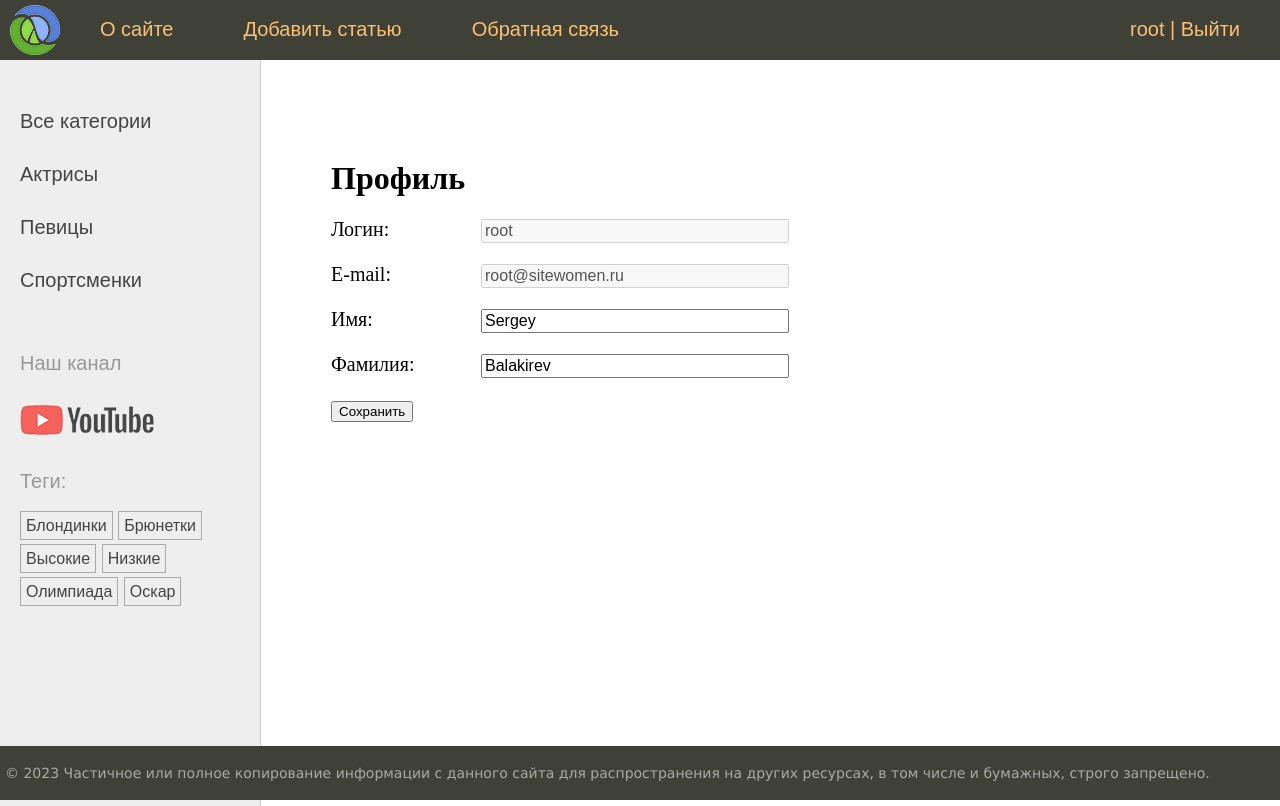
After one commit to gogotape/womensite_selfedu, a Django app: page /users/profile/ in a window 1280 px wide. The commit adds this page. Run offline with Django 4.2, Linux system fonts and the light colour scheme; a user stored in the database is signed in; data comes from the database, SQL or seed files in the repository; both versions use the stored data as it was after the commit.

Commit message:
feat: add registration by email; add user profile page
# lesson 66

```diff
--- a/sitewomen/sitewomen/settings.py
+++ b/sitewomen/sitewomen/settings.py
@@ -133,3 +133,8 @@ DEFAULT_AUTO_FIELD = 'django.db.models.BigAutoField'
 LOGIN_REDIRECT_URL = 'home'
 LOGOUT_REDIRECT_URL = 'home'
 LOGIN_URL = 'users:login'
+
+AUTHENTICATION_BACKENDS = [
+    'django.contrib.auth.backends.ModelBackend',
+    'users.authentication.EmailAuthBackend',
+]
--- a/sitewomen/templates/base.html
+++ b/sitewomen/templates/base.html
@@ -21,7 +21,8 @@
 				<li><a href="{% url m.url_name %}">{{m.title}}</a></li>
 {% endfor %}
 				{% if user.is_authenticated %}
-				<li class="last"> {{user.username}} <a href="{% url 'users:logout' %}">Выйти</a></li>
+				<li class="last"><a href="{% url 'users:profile' %}">{{user.username}}</a> | <a
+						href="{% url 'users:logout' %}">Выйти</a></li>
 				{% else %}
 				<li class="last"><a href="{% url 'users:login' %}">Войти</a> | <a href="{% url 'users:register' %}">Регистрация</a>
 				</li>
--- a/sitewomen/users/forms.py
+++ b/sitewomen/users/forms.py
@@ -46,3 +46,21 @@ class RegisterUserForm(UserCreationForm):
             raise forms.ValidationError("Этот email уже используется!")
 
         return email
+
+
+class UserProfileForm(forms.ModelForm):
+    username = forms.CharField(disabled=True, label="Логин", widget=forms.TextInput(attrs={'class': 'form-input'}))
+    email = forms.CharField(disabled=True, label="E-mail", widget=forms.TextInput(attrs={'class': 'form-input'}))
+
+    class Meta:
+        model = get_user_model()
+        fields = ["username", "email", "first_name", "last_name"]
+        labels = {
+            "first_name": "Имя",
+            "last_name": "Фамилия",
+        }
+
+        widgets = {
+            "first_name": forms.TextInput(attrs={'class': 'form-input'}),
+            "last_name": forms.TextInput(attrs={'class': 'form-input'}),
+        }
--- /dev/null
+++ b/sitewomen/users/templates/users/profile.html
@@ -0,0 +1,19 @@
+{% extends 'base.html' %}
+
+{% block content %}
+<h1>Профиль</h1>
+
+<form method="post">
+    {% csrf_token %}
+    <div class="form-error">{{ form.non_field_errors }}</div>
+    {% for f in form %}
+    <p><label class="form-label" for="{{ f.id_for_label }}">{{f.label}}: </label>{{ f }}</p>
+    <div class="form-error">{{ f.errors }}</div>
+    {% endfor %}
+
+    <p>
+        <button type="submit">Сохранить</button>
+    </p>
+</form>
+
+{% endblock %}
--- a/sitewomen/users/urls.py
+++ b/sitewomen/users/urls.py
@@ -7,5 +7,6 @@ app_name = "users"
 urlpatterns = [
     path('login/', views.LoginUser.as_view(), name='login'),
     path('logout/', LogoutView.as_view(), name='logout'),
-    path('register/', views.RegisterUser.as_view(), name='register')
+    path('register/', views.RegisterUser.as_view(), name='register'),
+    path('profile/', views.UserProfile.as_view(), name='profile'),
 ]
--- a/sitewomen/users/views.py
+++ b/sitewomen/users/views.py
@@ -1,11 +1,12 @@
-from django.contrib.auth import authenticate, login, logout
+from django.contrib.auth import authenticate, login, logout, get_user_model
+from django.contrib.auth.mixins import LoginRequiredMixin
 from django.contrib.auth.views import LoginView
 from django.http import HttpRequest, HttpResponse, HttpResponseRedirect
 from django.shortcuts import render
 from django.urls import reverse, reverse_lazy
-from django.views.generic import CreateView
+from django.views.generic import CreateView, UpdateView
 
-from users.forms import LoginUserForm, RegisterUserForm
+from users.forms import LoginUserForm, RegisterUserForm, UserProfileForm
 
 
 # Create your views here.
@@ -26,14 +27,15 @@ class RegisterUser(CreateView):
     extra_context = {'title': "Регистрация"}
     success_url = reverse_lazy("users:login")
 
-# def register(request: HttpRequest):
-#     if request.method == "POST":
-#         form = RegisterUserForm(request.POST)
-#         if form.is_valid():
-#             user = form.save(commit=False)
-#             user.set_password(form.cleaned_data["password"])
-#             user.save()
-#             return render(request, "users/register_done.html")
-#     else:
-#         form = RegisterUserForm()
-#     return render(request, "users/register.html", {"form": form})
+
+class UserProfile(LoginRequiredMixin, UpdateView):
+    model = get_user_model()
+    form_class = UserProfileForm
+    template_name = 'users/profile.html'
+    extra_context = {'title': 'Профиль пользователя'}
+
+    def get_success_url(self):
+        return reverse_lazy('users:profile')
+
+    def get_object(self, queryset=None):
+        return self.request.user
```
Also changed, not shown: sitewomen/users/authentication.py (added, +21 -0 lines), sitewomen/db.sqlite3.
